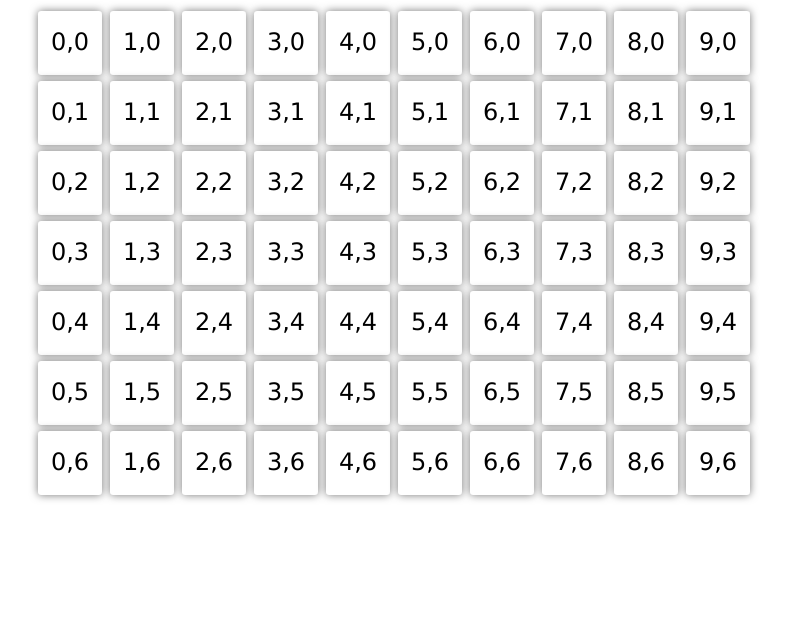
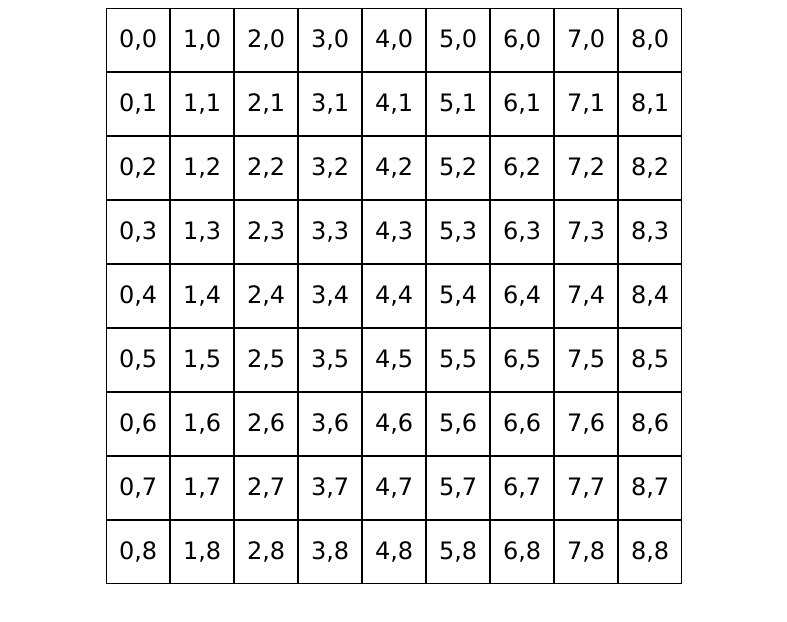
Before and after one commit to mAd-5864/TP-LS, a React (Create React App) app in the folder minesweeper/: page / in a window 1280 px wide. Shown: the top 622 px of the page, without its empty margins (246-1033 px from the left). Built offline with nearby package versions, Linux system fonts and the light colour scheme.

Commit message:
continuar minesweeper

```diff
--- a/minesweeper/src/App.js
+++ b/minesweeper/src/App.js
@@ -1,25 +1,67 @@
-import React, { useState } from 'react';
+import React, { useState, useEffect } from 'react';
 import './App.css';
 import { Board } from './Components/Board/Board';
 
 function App() {
-  const [boardSize, setBoardSize] = useState(70);
-  const [board, setBoard] = useState({
-    size: boardSize,
-    mines: 30,
-    grid: Array(boardSize).fill(null)
+  const [boardState, setBoardState] = useState({
+    nLines: 9,
+    nColumns: 9,
+    nMines: 30,
   });
 
-  function updateGrid(newGrid) {
-    setBoard(prevBoard => ({
-      ...prevBoard,
-      grid: newGrid
-    }));
-  }
+  const [board, setBoard] = useState(() => {
+    const initialBoard = Array.from({ length: boardState.nLines }, () =>
+      Array.from({ length: boardState.nColumns }, () => ({
+        bomb: false,
+        flag: false,
+        clicked: false,
+        proximityBombs: 0,
+      }))
+    );
+    return initialBoard;
+  });
+
+  const randInt = (min, max) => {
+    return Math.floor(Math.random() * (max - min) + min);
+  };
+
+  const handleCellClick = (x, y) => {
+    setBoard(prevBoard => {
+      const updatedBoard = [...prevBoard]; // Fazer um copia do board
+      const clickedCell = updatedBoard[x][y];
+
+      if (clickedCell) { // quaisquer verificacoes necessarias
+        clickedCell.clicked = true;
+      }
+
+      return updatedBoard;
+    });
+  };
+
+  const generateMines = () => {
+    const newBoard = [...board]
+
+    let minesPlaced = 0;
+    while (minesPlaced < boardState.nMines) {
+      const x = randInt(0, boardState.nLines);
+      const y = randInt(0, boardState.nColumns);
+
+      if (!newBoard[x][y].bomb) {
+        newBoard[x][y].bomb = true;
+        minesPlaced++;
+      }
+    }
+
+    setBoard(newBoard);
+  };
+
+  useEffect(() => {
+    generateMines();
+  }, []);
 
   return (
     <div className="App">
-      <Board board={board} updateGrid={updateGrid}/>
+      <Board boardState={boardState} handleCellClick={handleCellClick} />
       {console.log("Board:", board)}
     </div>
   );
--- a/minesweeper/src/Components/Board/Board.css
+++ b/minesweeper/src/Components/Board/Board.css
@@ -1,7 +1,10 @@
 .board {
-    display: grid;
-    width: fit-content;
-    grid-template-columns: repeat(10, 4.5rem);
+    display: flex;
+    width: min-content;
     place-items: center;
     margin: 0.5rem auto;
 }
+
+.linha{
+    width: fit-content;
+}
--- a/minesweeper/src/Components/Board/Board.jsx
+++ b/minesweeper/src/Components/Board/Board.jsx
@@ -2,13 +2,21 @@ import React from "react";
 import './Board.css';
 import { Cell } from "./Cell";
 
-export const Board = ({board, updateGrid}) => {
+export const Board = ({ boardState, handleCellClick }) => {
+    let ind = 0;
+    let arrayBoard = []
+    for (let i = 0; i < boardState.nLines; i++) {
+        let row = []
+        for (let j = 0; j < boardState.nColumns; j++) {
+            row.push(< Cell key={ind++} x={i} y={j} handleCellClick={handleCellClick} />)
+        }
+        let rowClass = i % 2 === 0 ? " even " : " odd "
+        arrayBoard.push(<div key={i} className={"linha" + rowClass}>{row}</div>)
+    }
+
     return (
         <div className="board">
-            {board.grid.map((token, ind) => {
-                return <Cell key={ind} ind={ind}/>;
-            })}
-
+            {arrayBoard}
         </div>
     )
 }
--- a/minesweeper/src/Components/Board/Cell.css
+++ b/minesweeper/src/Components/Board/Cell.css
@@ -1,21 +1,19 @@
 .cell {
     background-color: #fff;
     font-family: Verdana;
-    border: none;
-    box-shadow: 0 0 8px #777;
-    border-radius: 5%;
+    border: #000 1px solid;
     width: 4rem;
     height: 4rem;
     text-align: center;
     line-height: 130%;
     font-size: 1.5em;
     font-weight: 500;
-    margin: 3px;
 }
 
 .cell:hover {
-    box-shadow: 0 0 15px #ddd;
+    box-shadow: 0 0 10px #777;
 }
+
 .cell:disabled {
     box-shadow: none;
     cursor: not-allowed;
--- a/minesweeper/src/Components/Board/Cell.jsx
+++ b/minesweeper/src/Components/Board/Cell.jsx
@@ -1,18 +1,14 @@
 import React, { useState } from 'react';
 import './Cell.css';
 
-export const Cell = ({ind}) => {
-    const [cell, setCell] = useState({
-        x: ind % 10,
-        y: Math.floor(ind / 10),
-        bomb: false,
-        flag: false,
-        proximityBombs: 0,
-        clicked: false
-    });
+export const Cell = (cell) => {
+    const handleClick = () => {
+        cell.handleCellClick(cell.x, cell.y);
+    };
+
     return (
 
-        <button className="cell">{cell.x},{cell.y} </button>
+        <button className="cell" onClick={handleClick}> {cell.x},{cell.y} </button>
 
     )
 }
```
